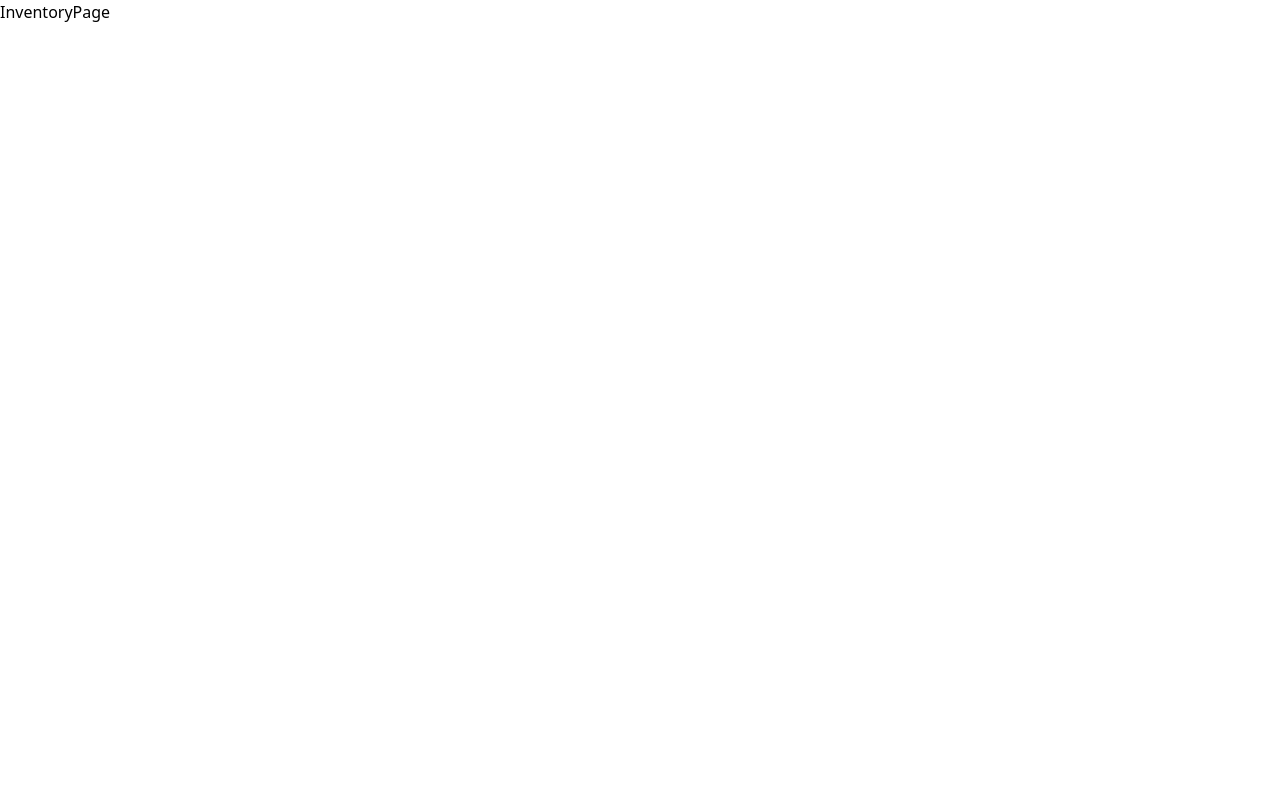
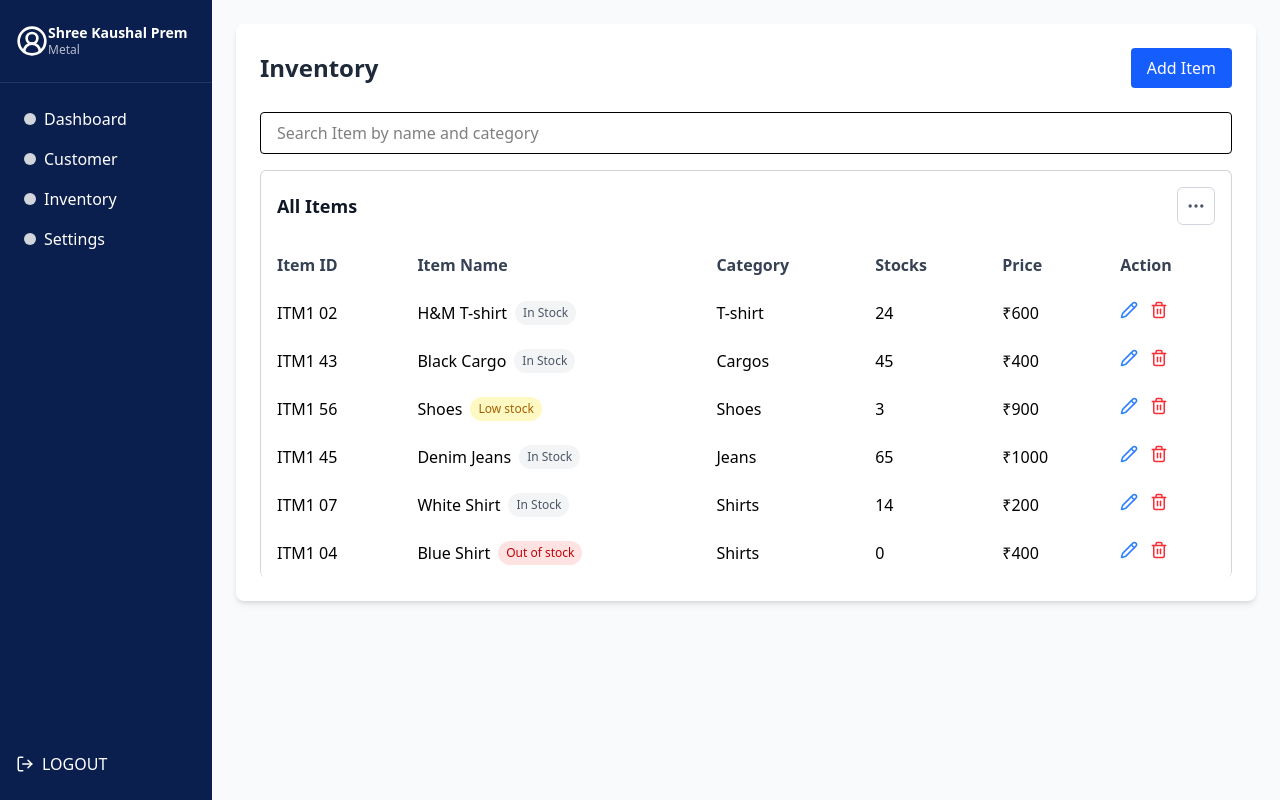
Before and after one commit to antarakanswal1/BillingSys, a React (Vite) app: page /inventorypage in a window 1280 px wide. Built offline with nearby package versions, Linux system fonts and the light colour scheme.

Commit message:
create a inventory page

```diff
--- a/src/Pages/InventoryPage.jsx
+++ b/src/Pages/InventoryPage.jsx
@@ -1,9 +1,100 @@
 import React from 'react'
+import { Pencil, Trash2 } from "lucide-react";
+import { MoreHorizontal } from 'lucide-react';
+import Sidebar from '../Components/Sidebar';
+
+const inventoryItems = [
+  { id: "ITM1 02", name: "H&M T-shirt", category: "T-shirt", stock: 24, price: 600, status: "In Stock" },
+  { id: "ITM1 43", name: "Black Cargo", category: "Cargos", stock: 45, price: 400, status: "In Stock" },
+  { id: "ITM1 56", name: "Shoes", category: "Shoes", stock: 3, price: 900, status: "Low stock" },
+  { id: "ITM1 45", name: "Denim Jeans", category: "Jeans", stock: 65, price: 1000, status: "In Stock" },
+  { id: "ITM1 07", name: "White Shirt", category: "Shirts", stock: 14, price: 200, status: "In Stock" },
+  { id: "ITM1 04", name: "Blue Shirt", category: "Shirts", stock: 0, price: 400, status: "Out of stock" },
+];
+
+const statusClasses = {
+  "In Stock": "bg-gray-100 text-gray-600",
+  "Low stock": "bg-yellow-100 text-yellow-700",
+  "Out of stock": "bg-red-100 text-red-700",
+};
 
 const InventoryPage = () => {
   return (
-    <div>InventoryPage</div>
-  )
-}
+    <>
+      <div className='flex h-screen'>
+        {/* Sidebar */}
+        <Sidebar />
 
-export default InventoryPage
+        {/* Main Content */}
+        <div className="p-4 sm:p-6 bg-gray-50 min-h-screen w-full">
+          <div className="max-w-7xl mx-auto bg-white p-4 sm:p-6 rounded-lg shadow-md">
+            {/* Header */}
+            <div className="flex flex-col sm:flex-row justify-between items-start sm:items-center mb-6 gap-4">
+              <h1 className="text-xl sm:text-2xl font-bold text-gray-800">Inventory</h1>
+              <button className="px-4 py-2 bg-blue-600 text-white rounded hover:bg-blue-700 text-sm sm:text-base">
+                Add Item
+              </button>
+            </div>
+
+            {/* Search Input */}
+            <div className="mb-4">
+              <input
+                type="text"
+                placeholder="Search Item by name and category"
+                className="w-full border rounded px-4 py-2 focus:outline-none focus:ring-2 focus:ring-blue-500 text-sm sm:text-base"
+              />
+            </div>
+
+            {/* Table */}
+            <div className="overflow-x-auto border-b-0 rounded-md border border-gray-300">
+              <div className="flex items-center justify-between p-4">
+                <h1 className="text-lg font-semibold text-gray-900">All Items</h1>
+                <button className="p-2 rounded-md border border-gray-300 hover:bg-gray-100">
+                  <MoreHorizontal className="h-5 w-5 text-gray-600" />
+                </button>
+              </div>
+              <table className="min-w-full bg-white text-sm sm:text-base bg-gray-50">
+                <thead>
+                  <tr className="text-gray-700">
+                    <th className="text-left py-3 px-4">Item ID</th>
+                    <th className="text-left py-3 px-4">Item Name</th>
+                    <th className="text-left py-3 px-4">Category</th>
+                    <th className="text-left py-3 px-4">Stocks</th>
+                    <th className="text-left py-3 px-4">Price</th>
+                    <th className="text-left py-3 px-4">Action</th>
+                  </tr>
+                </thead>
+                <tbody>
+                  {inventoryItems.map((item, idx) => (
+                    <tr key={idx} className="hover:bg-gray-50">
+                      <td className="py-3 px-4">{item.id}</td>
+                      <td className="py-3 px-4 flex items-center gap-2">
+                        {item.name}
+                        <span className={`text-xs px-2 py-1 rounded-full ${statusClasses[item.status]}`}>
+                          {item.status}
+                        </span>
+                      </td>
+                      <td className="py-3 px-4">{item.category}</td>
+                      <td className="py-3 px-4">{item.stock}</td>
+                      <td className="py-3 px-4">₹{item.price}</td>
+                      <td className="py-3 px-4 flex gap-3">
+                        <button className="text-blue-500 hover:text-blue-700">
+                          <Pencil size={18} />
+                        </button>
+                        <button className="text-red-500 hover:text-red-700">
+                          <Trash2 size={18} />
+                        </button>
+                      </td>
+                    </tr>
+                  ))}
+                </tbody>
+              </table>
+            </div>
+          </div>
+        </div>
+      </div>
+    </>
+  );
+};
+
+export default InventoryPage;
```
